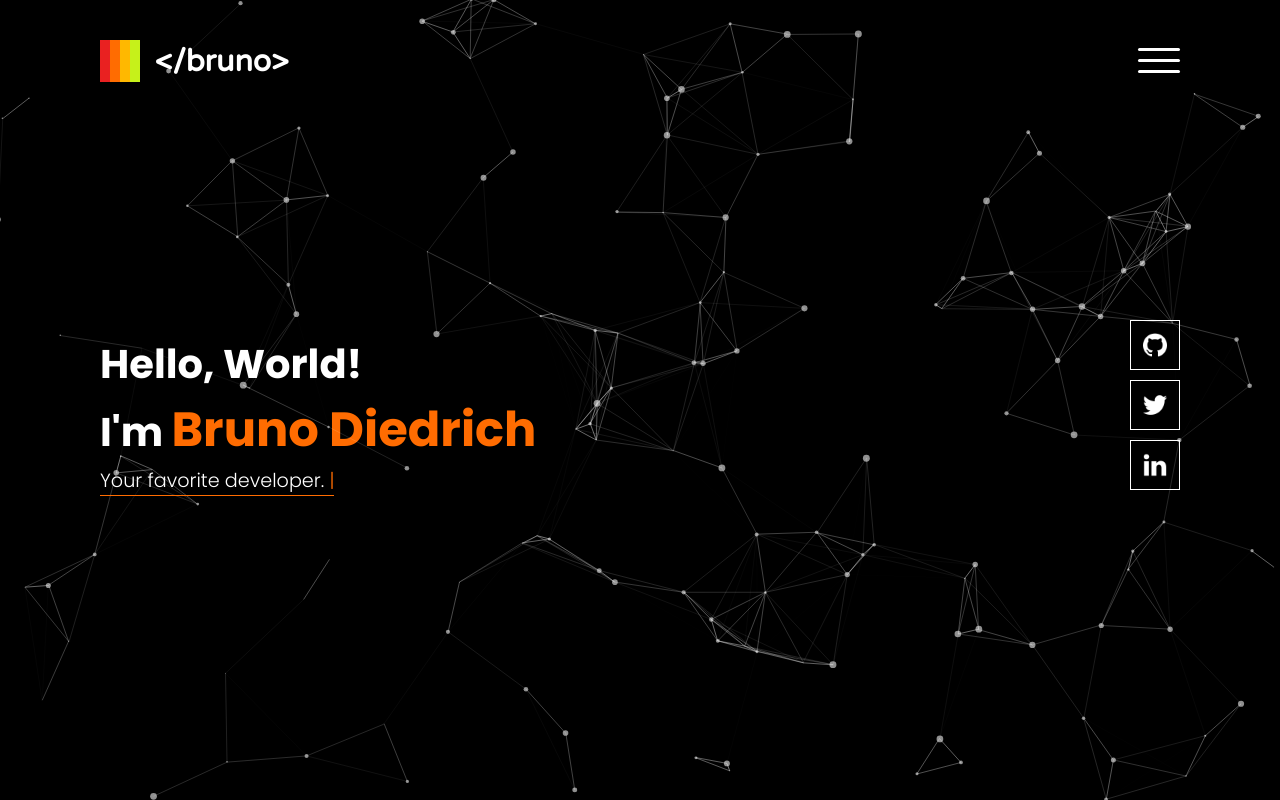
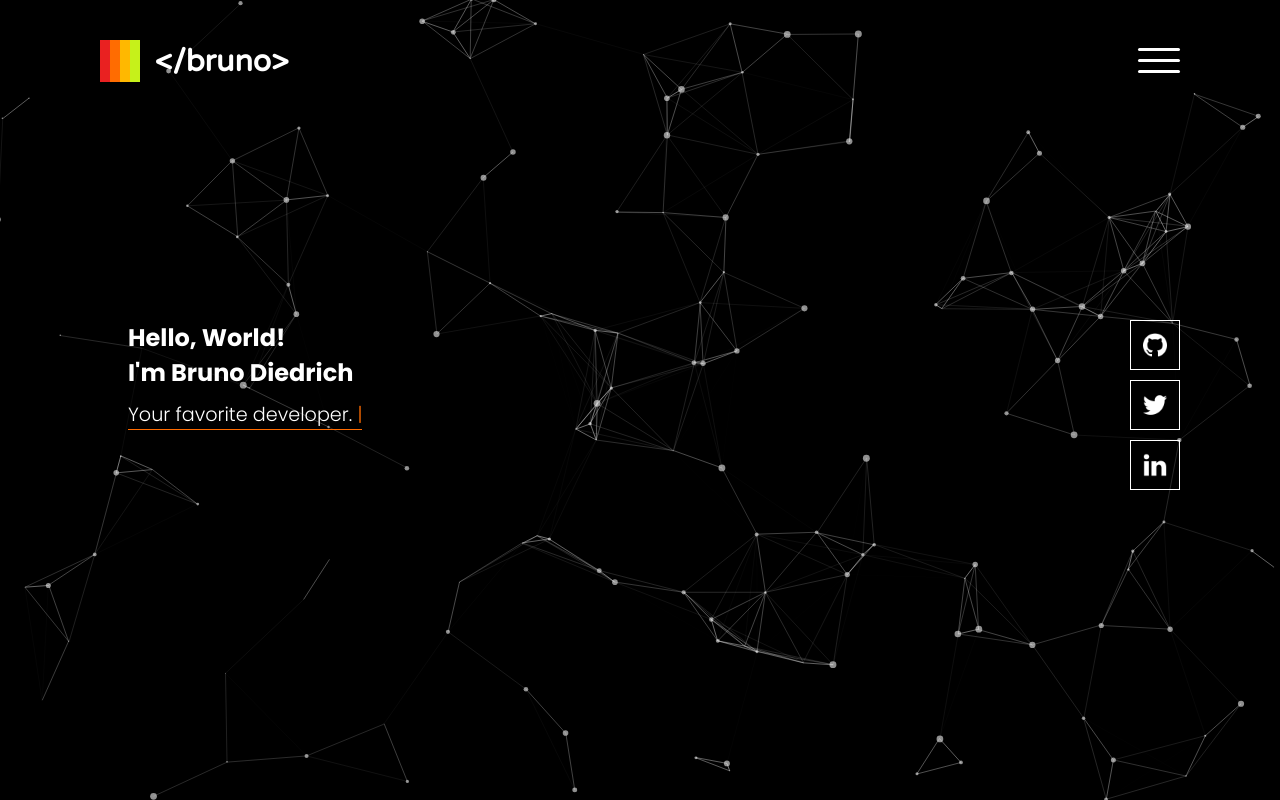
Before and after one commit to sharkb8i/portfolio, a plain HTML site: page index.html in a window 1280 px wide. Drawn offline with nearby package versions, Linux system fonts and the light colour scheme.

Commit message:
Update style.css

```diff
--- a/css/style.css
+++ b/css/style.css
@@ -138,15 +138,27 @@ header .logo {
 }
 
 .content {
-	max-width: 600px;
+	position: absolute;
+	top: 40%;
+	left: 10%;
+	max-width: 700px;
+	z-index: 4;
 }
 .content h2 {
 	color: var(--font-color);
-	font-size: 2.5em;
 }
-.content h2 span {
+.content h2 .hello {
+	font-size: 2em;
+}
+.content h2 .hello span {
 	color: var(--accent-color);
-	font-size: 1.2em;
+}
+.content h2 .myname {
+	font-weight: 500;
+}
+.content h2 .name {
+	color: var(--accent-color);
+	font-size: 1.8em;
 }
 .content p {
 	color: var(--font-color);
@@ -167,6 +179,7 @@ header .logo {
 
 .type {
   	position: absolute;
+	padding-top: 10px;
 	border-bottom: 1px solid var(--accent-color);
 }
 .typewriter {
```
